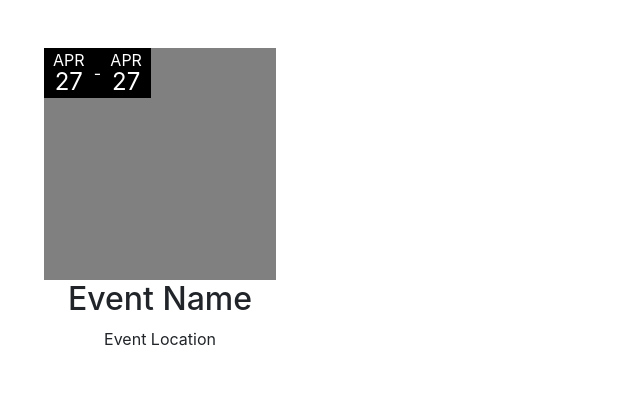
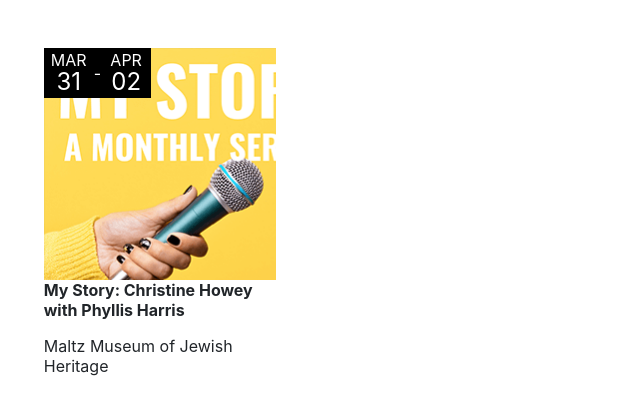
Before and after one commit to Gabbyton/project-horario, an Angular app: page / in a window 1280 px wide. Shown: the top 414 px of the page, without its empty margins (0-640 px from the left). Built offline with nearby package versions, Linux system fonts and the light colour scheme.

Commit message:
added data, fixed captions, added image basic

```diff
--- a/src/app/calendar/calendar.component.css
+++ b/src/app/calendar/calendar.component.css
@@ -36,3 +36,12 @@
 .number-label {
     font-size: 1.5em;
 }
+
+.caption {
+    overflow-y: visible;
+    line-height: normal;
+}
+
+.title {
+    font-weight: bold;
+}
--- a/src/app/calendar/calendar.component.html
+++ b/src/app/calendar/calendar.component.html
@@ -1,23 +1,29 @@
 <div class="calendar-space container-fluid py-5">
     <div class="row row-container justify-content-start">
         <div class="col-lg-3 col-md-4 event-container d-flex flex-column align-items-center" *ngFor="let event of events">
-            <div class="img-placeholder" [ngStyle]="{'height':imgWidth+'px', 'width':imgWidth+'px'}">
+            <div class="img-placeholder" [ngStyle]="{'height':imgWidth+'px', 'width':imgWidth+'px', 'background-image':'url('+event.imageURL+')'}">
                 <div class="date-label-container d-flex">
                     <div class="date-label">
-                        <span class="month-label">APR</span><br>
-                        <span class="number-label">27</span>
+                        <span class="month-label">{{event.dateStart | date:'MMM' | uppercase}}</span><br>
+                        <span class="number-label">{{event.dateStart | date:'dd'}}</span>
                     </div>
-                    <div class="date-label transition-label d-flex align-items-center">
-                        <span>-</span>
-                    </div>
-                    <div class="date-label">
-                        <span class="month-label">APR</span><br>
-                        <span class="number-label">27</span>
-                    </div>
+                    <ng-template [ngIf]="event.dateEnd != null">
+                        <div class="date-label transition-label d-flex align-items-center">
+                            <span>-</span>
+                        </div>
+                        <div class="date-label">
+                            <span class="month-label">{{event.dateEnd | date:'MMM' | uppercase}}</span><br>
+                            <span class="number-label">{{event.dateEnd | date:'dd'}}</span>
+                        </div>
+                    </ng-template>
                 </div>
             </div>
-            <h2>Event Name</h2>
-            <p>Event Location</p>
+            <div class="caption title" [ngStyle]="{'width':imgWidth+'px'}">
+                <p>{{event.name}}</p>
+            </div>
+            <div class="caption" [ngStyle]="{'width':imgWidth+'px'}">
+                <p>{{event.shortLocation}}</p>
+            </div>
         </div>
     </div>
 </div>
--- a/src/app/calendar/calendar.component.ts
+++ b/src/app/calendar/calendar.component.ts
@@ -17,10 +17,13 @@ export class CalendarComponent implements OnInit {
     this.events = [
       new CalendarEvent(
         'My Story: Christine Howey with Phyllis Harris',
+        'assets/events/event-0.png',
         10,
         'Maltz Museum of Jewish Heritage, 2929 Richmond Rd, Beachwood, OH',
-        new Date('December 17, 1995 16:00:00'),
-        '16:00:00'
+        'Maltz Museum of Jewish Heritage',
+        new Date('March 31, 2021 00:00:00'),
+        '16:00:00',
+        new Date('April 2, 2021 00:00:00')
       )
     ];
     console.log(this.events);
--- a/src/app/utils/calendar-event.ts
+++ b/src/app/utils/calendar-event.ts
@@ -1,22 +1,30 @@
 export class CalendarEvent {
     name: string;
+    imageURL: string;
     dateStart: Date;
     timeStart: string;
     timeEnd: string;
     dateEnd: Date;
     price: number;
     location: string;
+    shortLocation: string;
     is24HourFormat: boolean;
 
-    constructor(name: string, price: number, location: string, dateStart: Date, timeStart: string, timeEnd?: string, dateEnd?: Date, is24HourFormat?: boolean) {
+    constructor(name: string, imageURL: string, price: number, location: string, shortLocation: string, dateStart: Date, timeStart: string, dateEnd?: Date, timeEnd?: string, is24HourFormat?: boolean) {
         this.name = name;
+        this.imageURL = imageURL;
         this.price = price;
         this.location = location;
+        this.shortLocation = shortLocation;
         this.dateStart = dateStart;
         this.timeStart = timeStart;
         this.timeEnd = !!timeEnd ? timeEnd : '<none>';
         this.dateEnd = !!dateEnd ? dateEnd : null;
         this.is24HourFormat = !!this.is24HourFormat ? this.is24HourFormat : false;
+    }
+
+    public getDefaultShortName(inputLocation: string) {
+        return inputLocation.split(',')[0].trim();
     }
 
     public getTimeString(inputTime: string): string {
```
Also changed, not shown: src/assets/events/event-0.png (added).
